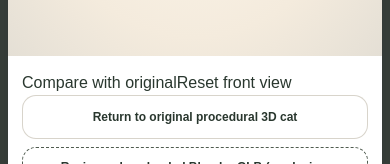
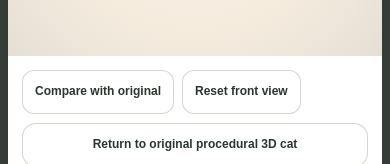
Before and after one commit to thembaxx/mypets, a Next.js app: page /3d-lab in a window 390 px wide. Both pictures are taken after a click on the button "Open the Blender cat studio". Shown: the part 641-805 px from the top of the page. Built offline with nearby package versions, Linux system fonts and the light colour scheme; no server answers.

Commit message:
style(3d): add accessible original-art comparison plate for mobile and desktop

```diff
--- a/app/living-cat.css
+++ b/app/living-cat.css
@@ -362,3 +362,60 @@
     border-radius: 24px;
   }
 }
+
+
+/* Non-interactive artwork plate makes source-match review possible without
+   turning a reference photograph into fake 3D geometry. */
+.tripo-original-reference {
+  position: absolute;
+  z-index: 2;
+  left: clamp(10px, 2vw, 20px);
+  bottom: clamp(10px, 2vw, 20px);
+  width: clamp(108px, 29%, 205px);
+  margin: 0;
+  padding: 8px;
+  border: 1px solid #8f867744;
+  border-radius: 17px;
+  background: #fffaf0f0;
+  box-shadow: 0 12px 34px #3729182e;
+  pointer-events: none;
+}
+.tripo-original-reference img {
+  display: block;
+  width: 100%;
+  height: auto;
+  aspect-ratio: 1;
+  object-fit: contain;
+}
+.tripo-original-reference figcaption {
+  color: #453b34;
+  font-size: 11px;
+  font-weight: 650;
+  text-align: center;
+}
+.tripo-reference-tools {
+  display: flex;
+  flex-wrap: wrap;
+  gap: 8px;
+  margin: 0 0 9px;
+}
+.tripo-reference-tools button {
+  border: 1px solid var(--border, #b6ae9d88);
+  border-radius: 12px;
+  padding: 8px 12px;
+  min-height: 44px;
+  font: inherit;
+  font-size: 12px;
+  font-weight: 650;
+  color: var(--ink);
+  background: var(--surface);
+  cursor: pointer;
+}
+.tripo-reference-tools button[aria-pressed='true'] {
+  background: var(--ink);
+  color: var(--surface);
+}
+.tripo-reference-tools button:focus-visible {
+  outline: 3px solid #d59757;
+  outline-offset: 2px;
+}
```
